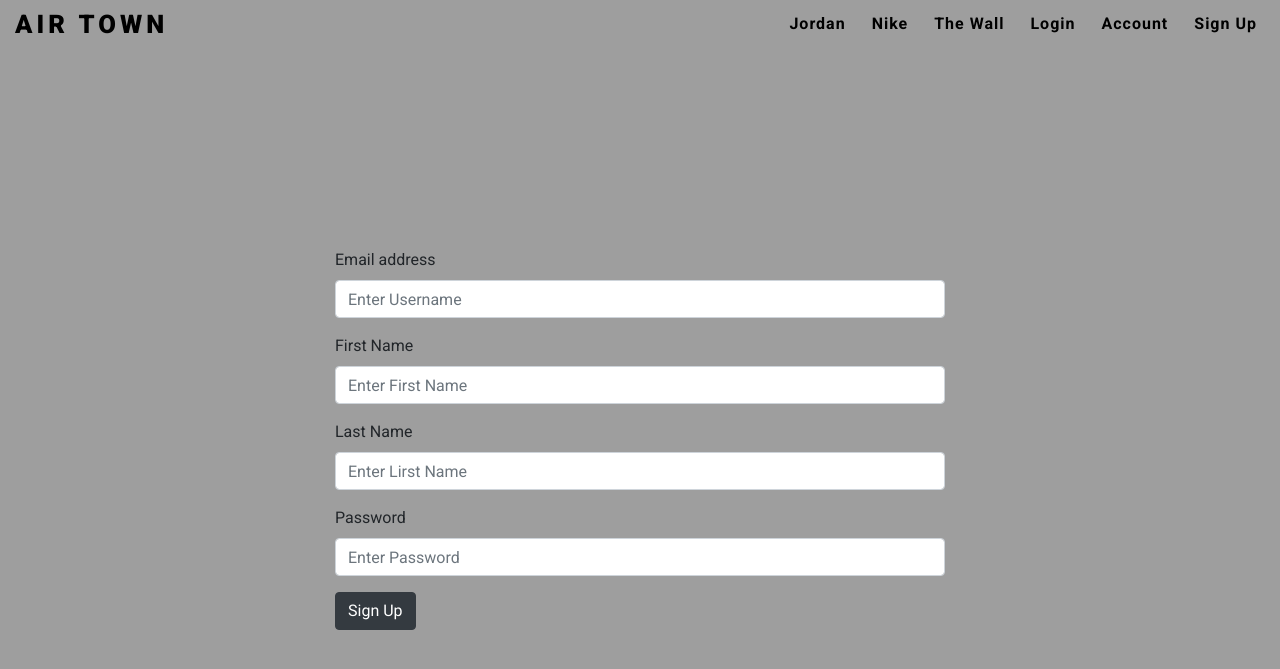
After one commit to Harry-Leepz/Project-Airtown, a Flask app: page /sign_up in a window 1280 px wide. The commit adds this page. Shown: the top 669 px of the page. Run offline with Flask 2, Linux system fonts and the light colour scheme; some libraries are stand-ins or nearby versions.

Commit message:
Create sign-up.html, update with form elements. Add fucntion for sign_up in app.py

```diff
--- a/app.py
+++ b/app.py
@@ -3,6 +3,7 @@ from flask import (
     Flask, flash, render_template, redirect, request, session, url_for)
 from flask_pymongo import PyMongo
 from bson.objectid import ObjectId
+from werkzeug.security import generate_password_hash, check_password_hash
 if os.path.exists("env.py"):
     import env
 
@@ -25,6 +26,11 @@ def get_posts():
     return render_template("posts.html", posts=posts)
 
 
+@app.route("/sign_up", methods=["GET", "POST"])
+def sign_up():
+    return render_template("sign-up.html")
+
+
 if __name__ == "__main__":
     app.run(host=os.environ.get("IP"),
             port=int(os.environ.get("PORT")),
--- a/static/css/style.css
+++ b/static/css/style.css
@@ -2,8 +2,7 @@ body {
     font-family: 'Roboto', sans-serif;
     margin: 0;
     padding: 0;
-    background: rgb(255,255,255);
-    background: radial-gradient(circle, rgba(255,255,255,1) 0%, rgba(224,224,224,1) 100%);
+    background-color: #9e9e9e;
 }
 
 /* Navbar CSS Starts */
@@ -39,3 +38,10 @@ body {
 }
 
 /* Navbar CSS Ends */
+
+/* Signup Page CSS Starts */
+.signup-container {
+    margin-top: 200px;
+    margin-bottom: 100px;
+}
+/* Signup Page CSS Ends */
--- a/templates/base.html
+++ b/templates/base.html
@@ -41,7 +41,7 @@
                         <a class="nav-link" href="#">Account</a>
                     </li>
                     <li class="nav-item">
-                        <a class="nav-link" href="#">Sign Up</a>
+                        <a class="nav-link" href="{{ url_for ('sign_up')}}">Sign Up</a>
                     </li>
                 </ul>
 
--- /dev/null
+++ b/templates/sign-up.html
@@ -0,0 +1,35 @@
+{% extends 'base.html' %}
+
+{% block content %}
+
+    <div>
+
+    </div>
+
+    <div class="container-fluid signup-container">
+        <div class="row justify-content-center">
+            <div class="col-12 col-sm-12 col-md-8 col-lg-6">
+                <form method="POST" action="{{ url_for('sign_up') }}">
+                    <div class="form-group">
+                        <label for="username">Email address</label>
+                        <input type="text" name="username" class="form-control" id="username"
+                            placeholder="Enter Username" required>
+                    </div>
+                    <div class="form-group">
+                        <label for="firstname">First Name</label>
+                        <input type="text" name="firstname" class="form-control" placeholder="Enter First Name" required>
+                    </div>
+                    <div class="form-group">
+                        <label for="lastname">Last Name</label>
+                        <input type="text" name="lastname" class="form-control" placeholder="Enter Lirst Name" required>
+                    </div>
+                    <div class="form-group">
+                        <label for="password">Password</label>
+                        <input type="password" name="password" class="form-control" id="password" placeholder="Enter Password" required>
+                    </div>
+                    <button type="submit" class="btn btn-dark text-center">Sign Up</button>
+                </form>
+            </div>
+        </div>
+    </div>
+{% endblock %}
```
